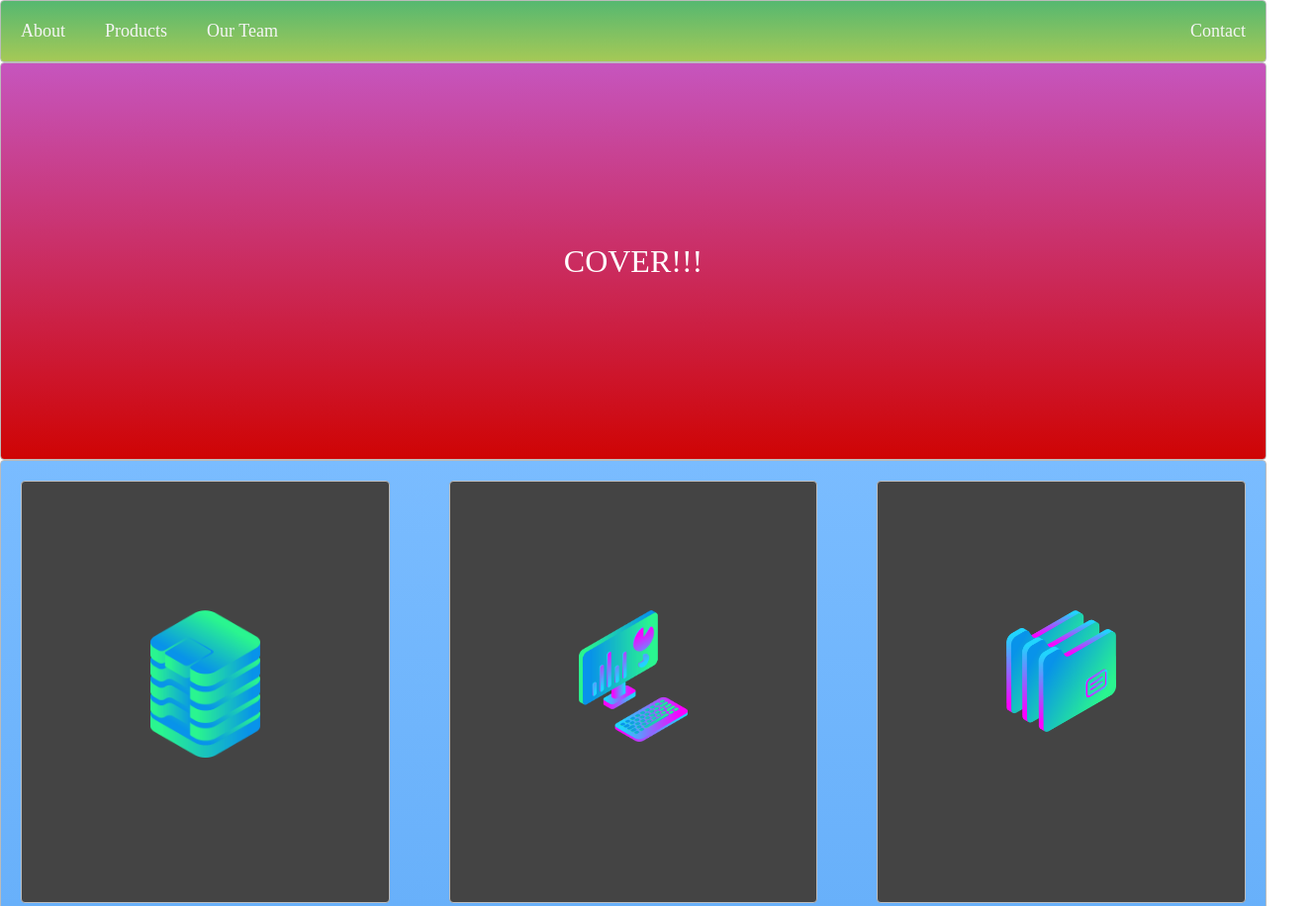
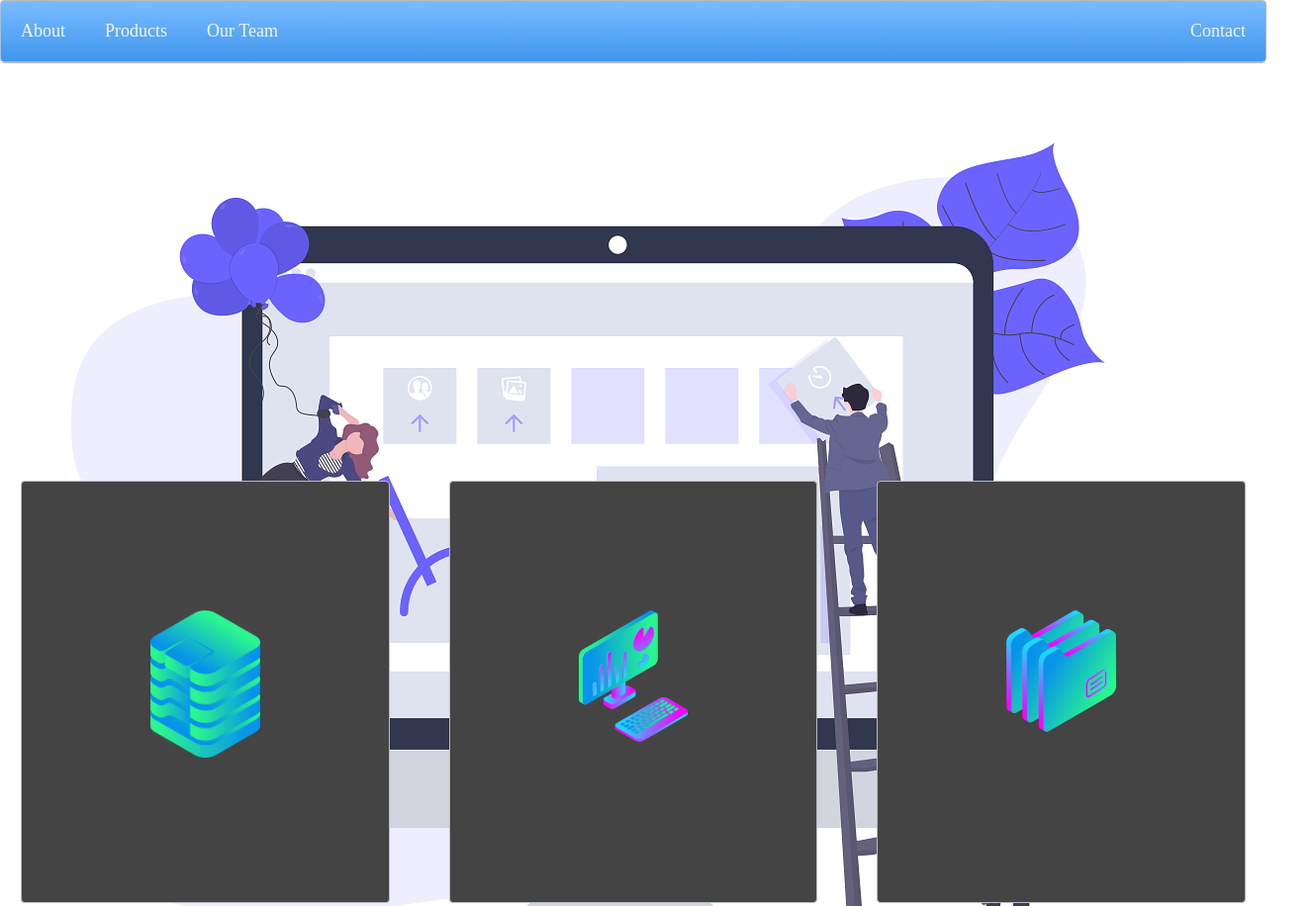
Before and after one commit to Africantanman/CSS-Grid-Layout-Exercise, a plain HTML site: page index.html in a window 1280 px wide. Shown: the top 916 px of the page at 99% size, 1328 px wide, since content can reach past the window. Drawn offline with Linux system fonts and the light colour scheme.

Commit message:
Update of index file

```diff
--- a/index.html
+++ b/index.html
@@ -5,7 +5,7 @@
   <link rel="stylesheet" type="text/css" href="./style.css">
 </head>
 <body>
-    <nav class="zone green">
+    <nav class="zone blue sticky">
             <ul class="main-nav">
                 <li><a href="#">About</a></li>
                 <li><a href="#">Products</a></li>
@@ -13,7 +13,7 @@
                 <li class="push"><a href="#">Contact</a></li>
             </ul>
         </nav>
-    <div class="container zone red">COVER!!!</div>
+    <div class="container zone"><img class="cover" src="./undraw.png"></div>
     </div>
 
     <div class="zone blue grid-wrapper">
```
Also changed, not shown: 1 other file.
